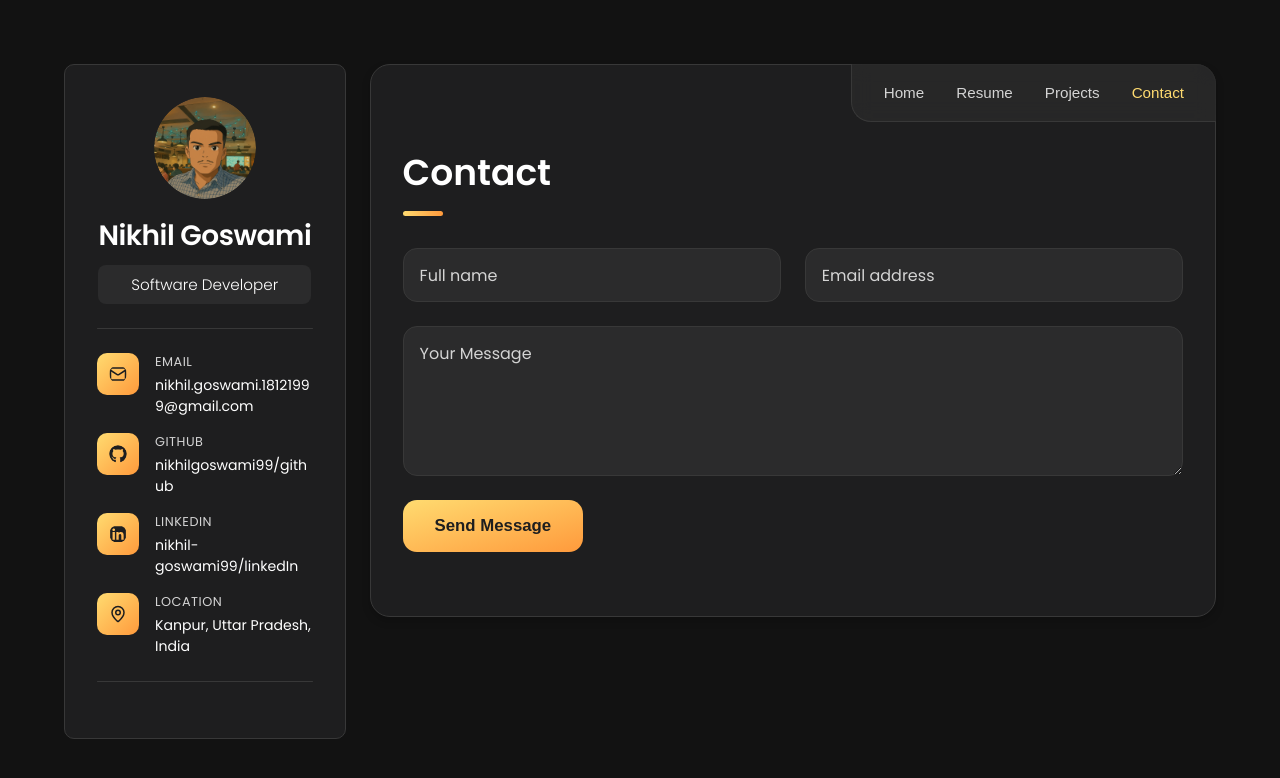
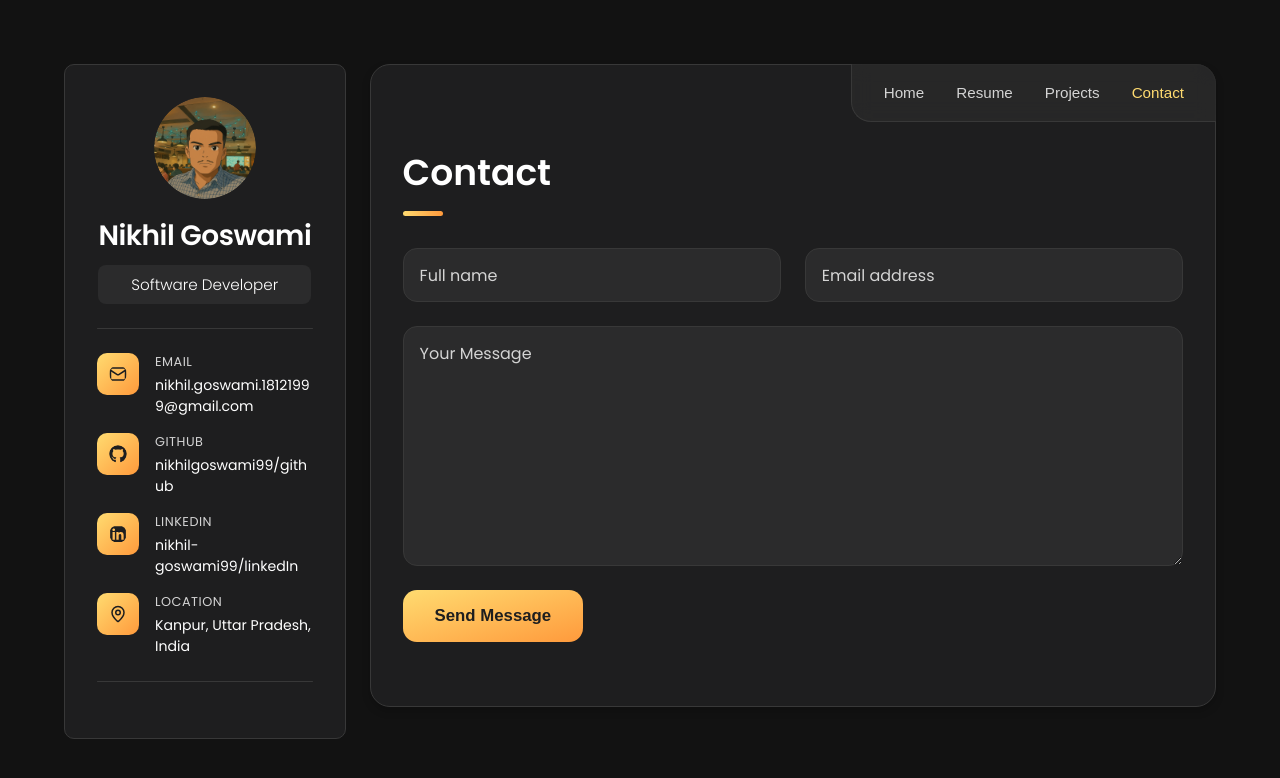
Before and after one commit to nikhilgoswami99/Portfolio, a React (Vite) app: page / in a window 1280 px wide. Both pictures are taken after a click on the button "Contact". Shown: the top 778 px of the page. Built offline with nearby package versions, Linux system fonts and the light colour scheme.

Commit message:
adjusted textarea width

```diff
--- a/src/pages/Contact/Contact.module.css
+++ b/src/pages/Contact/Contact.module.css
@@ -63,7 +63,7 @@
 }
 
 textarea.formInput {
-  min-height: 150px;
+  min-height: 15rem;
 }
 
 .formBtn {
```
